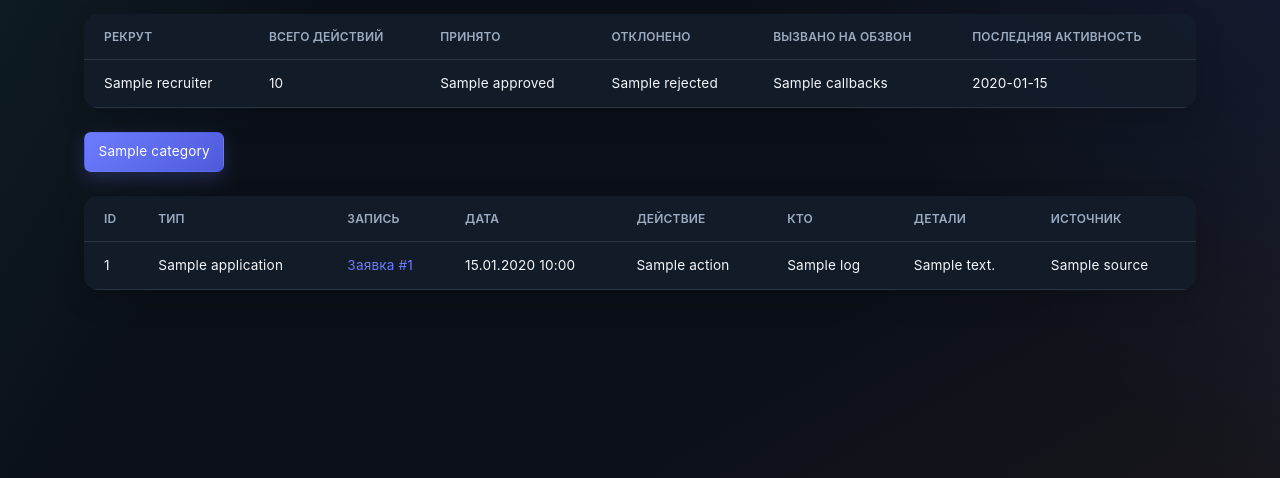
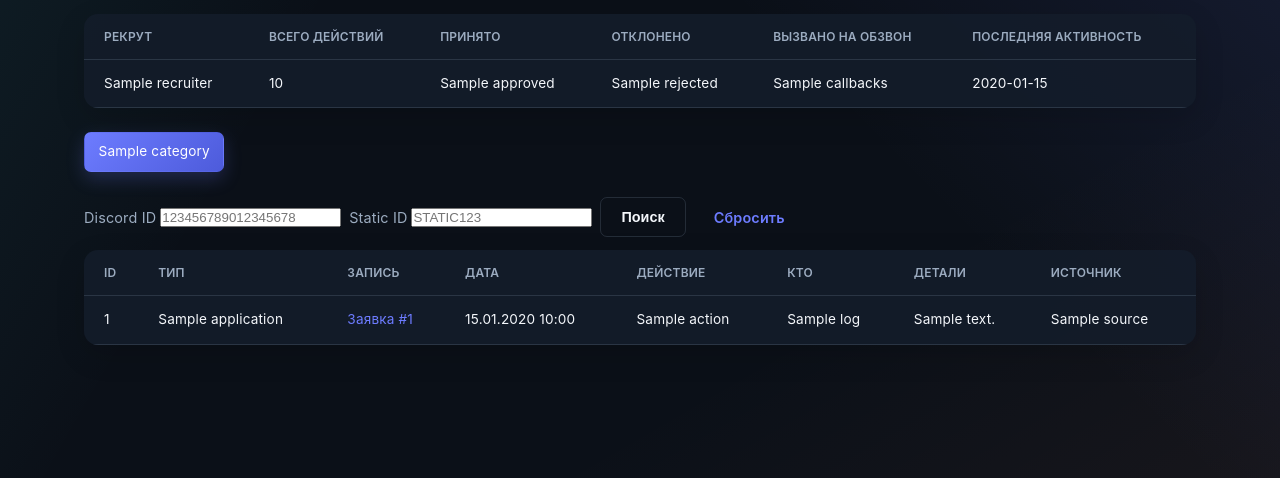
Before and after one commit to okuname287/DFDSFSD, a FastAPI app: template web/templates/logs.html in a window 1280 px wide. Shown: the part 241-719 px from the top of the page. Run offline with FastAPI, Linux system fonts and the light colour scheme; the template is opened without the code that fills it: most values are stand-ins (such as "Sample title", 1, 10 or a date in 2020).

Commit message:
Update logs.html

```diff
--- a/web/templates/logs.html
+++ b/web/templates/logs.html
@@ -72,6 +72,20 @@
             {% endif %}
         </div>
 
+        <!-- Search form: discord id and static id -->
+        <form method="get" action="/logs" style="margin-top:1rem; display:flex; gap:0.5rem; align-items:center; flex-wrap:wrap;">
+            <input type="hidden" name="server" value="{{ selected_server }}" />
+            <input type="hidden" name="category" value="{{ selected_category }}" />
+            <label style="display:flex; gap:0.25rem; align-items:center;"><span style="color:var(--text-muted); font-size:0.9rem;">Discord ID</span>
+                <input name="discord_user_id" value="{{ request.query_params.get('discord_user_id','') }}" placeholder="123456789012345678" />
+            </label>
+            <label style="display:flex; gap:0.25rem; align-items:center;"><span style="color:var(--text-muted); font-size:0.9rem;">Static ID</span>
+                <input name="static_id" value="{{ request.query_params.get('static_id','') }}" placeholder="STATIC123" />
+            </label>
+            <button class="btn btn-outline" type="submit">Поиск</button>
+            <a class="btn" href="/logs?server={{ selected_server }}&category={{ selected_category }}">Сбросить</a>
+        </form>
+
         {% if selected_category == 'bot_errors' %}
         {% if bot_errors %}
         <table class="logs-table full-width">
```
